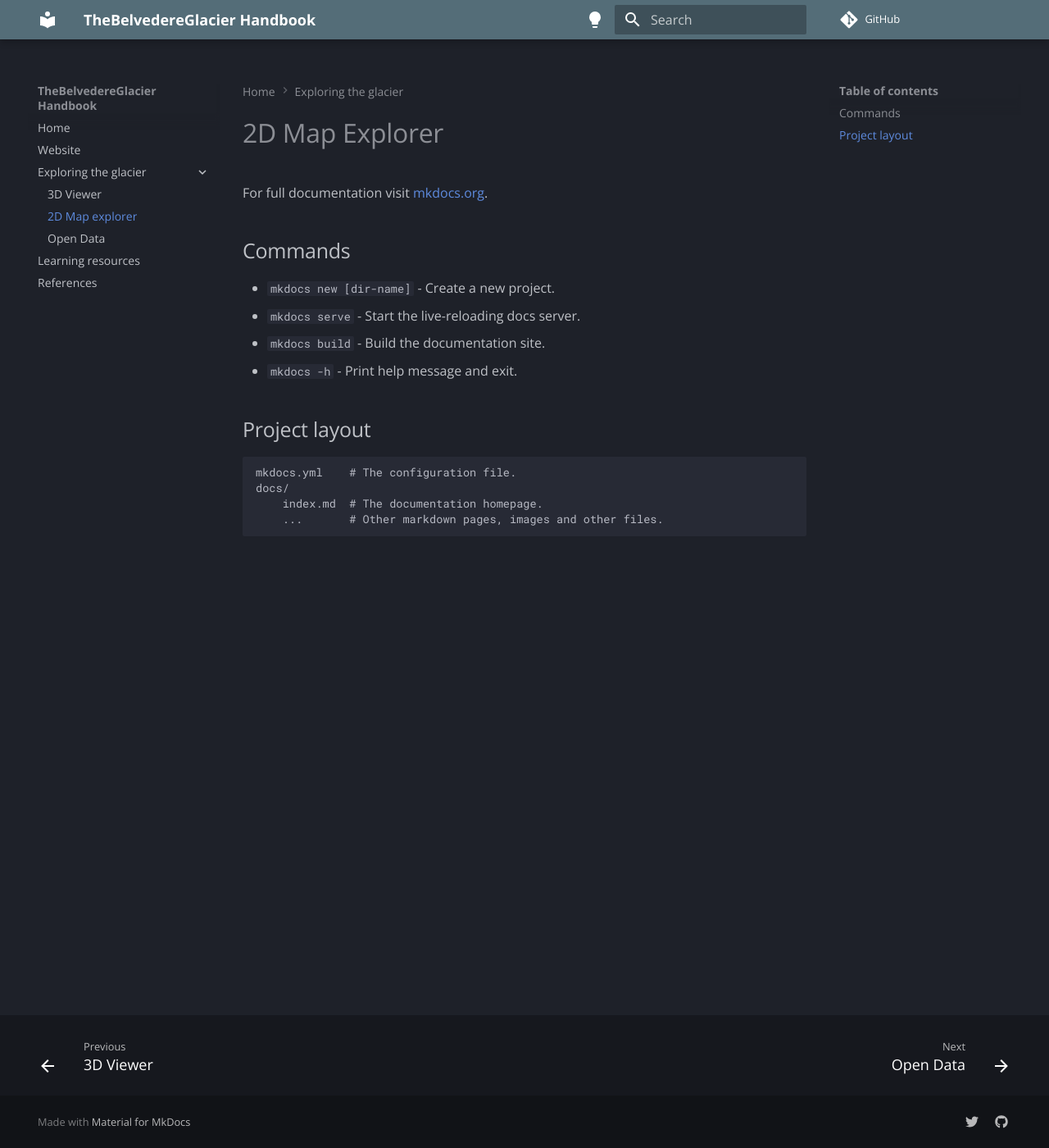
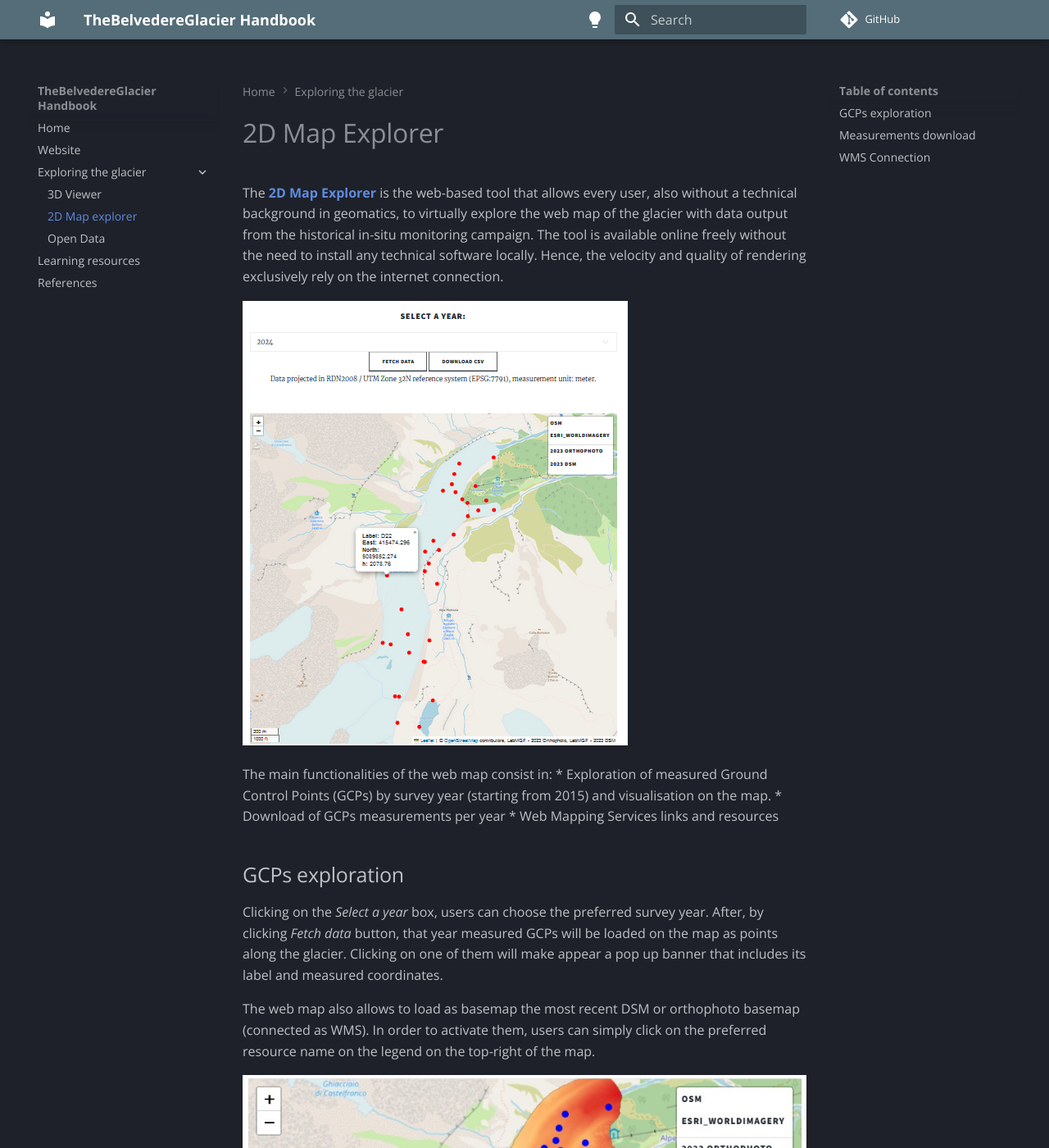
Before and after one commit to labmgf-polimi/thebelvedereglacier-handbook, an MkDocs documentation site: the page built from docs/2d-map-explorer.md, in a window 1280 px wide and 1400 px high. Shown: the whole window at 82% size. Built offline with MkDocs 1.6.1 and Material for MkDocs 9.7.7, drawn with Linux system fonts in a browser that asks for light colours; comment, search, counter and statistics services are not loaded; some of the changed text lies outside the part shown.

Commit message:
Updated 2D map guide

```diff
--- a/docs/2d-map-explorer.md
+++ b/docs/2d-map-explorer.md
@@ -1,17 +1,35 @@
 # 2D Map Explorer
 
-For full documentation visit [mkdocs.org](https://www.mkdocs.org).
+The [**2D Map Explorer**](https://thebelvedereglacier.it/pages/web-map/index.html) is the web-based tool that allows every user, also without a technical background in geomatics, to virtually explore the web map of the glacier with data output from the historical in-situ monitoring campaign.
+The tool is available online freely without the need to install any technical software locally. Hence, the velocity and quality of rendering exclusively rely on the internet connection.
 
-## Commands
+![Screenshot of the Belvedere Glacier 2D Map Explorer](img/web-map.png)
 
-* `mkdocs new [dir-name]` - Create a new project.
-* `mkdocs serve` - Start the live-reloading docs server.
-* `mkdocs build` - Build the documentation site.
-* `mkdocs -h` - Print help message and exit.
+The main functionalities of the web map consist in:
+* Exploration of measured Ground Control Points (GCPs) by survey year (starting from 2015) and visualisation on the map.
+* Download of GCPs measurements per year
+* Web Mapping Services links and resources
 
-## Project layout
+## GCPs exploration
 
-    mkdocs.yml    # The configuration file.
-    docs/
-        index.md  # The documentation homepage.
-        ...       # Other markdown pages, images and other files.
+Clicking on the *Select a year* box, users can choose the preferred survey year. After, by clicking *Fetch data* button, that year measured GCPs will be loaded on the map as points along the glacier.
+Clicking on one of them will make appear a pop up banner that includes its label and measured coordinates.
+
+The web map also allows to load as basemap the most recent DSM or orthophoto basemap (connected as WMS). In order to activate them, users can simply click on the preferred resource name on the legend on the top-right of the map.
+
+![Screenshot of the Belvedere Glacier 2D Map Explorer - DSM basemap](img/leaflet.jpg)
+
+![Screenshot of the Belvedere Glacier 2D Map Explorer - Orthophoto basemap](img/leaflet-ortho.jpg)
+
+## Measurements download
+
+After selecting a survey year to load on the map, users can also decide to export the GCPs measurements dataset for the given survey. This is possible by clicking the *Download CSV* button.
+The download Comma-Separated-Value file will be a table that is an extract of the original measurement table in the Belvedere Glacier database.
+
+![Screenshot of the Belvedere Glacier 2D Map Explorer - GCPs measurements export](img/gcps-export-example.png)
+
+## WMS Connection
+
+The on-going process of publication of the Belvedere data is taking care also of the raster. Orthophotos and Digital Surface Models are already available to download in the dedicated Zenodo repository. However, there's an ongoing process of sharing the same rasters in a read-only mode as Web Map Services.
+
+Currently orthophotos and DSMs are published on the laboratory GeoServer. In this way, by simply copying the resource URLs from the website, it is possible to visualise the raster of interest on other software that support WMS-connection, for example QGIS. At the moment, only 2023 rasters are made available but the project team is working on increasing server capacities for hosting more data.
```
Also changed, not shown: docs/img/gcps-export-example.png (added), docs/img/leaflet-ortho.jpg (added), docs/img/leaflet.jpg (added), docs/img/web-map.png (added), site/2d-map-explorer/index.html, site/img/gcps-export-example.png (added), site/img/leaflet-ortho.jpg (added), site/img/leaflet.jpg (added), site/img/web-map.png (added), site/search/search_index.json.
